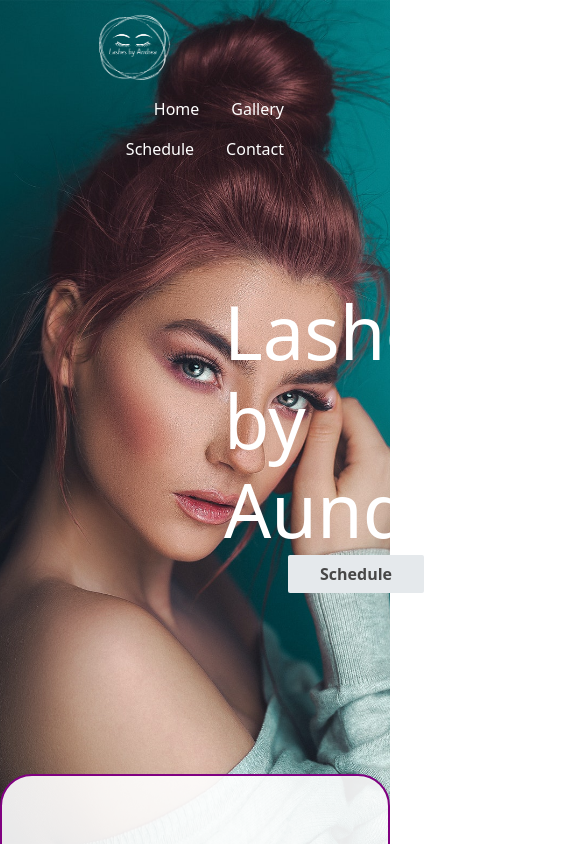
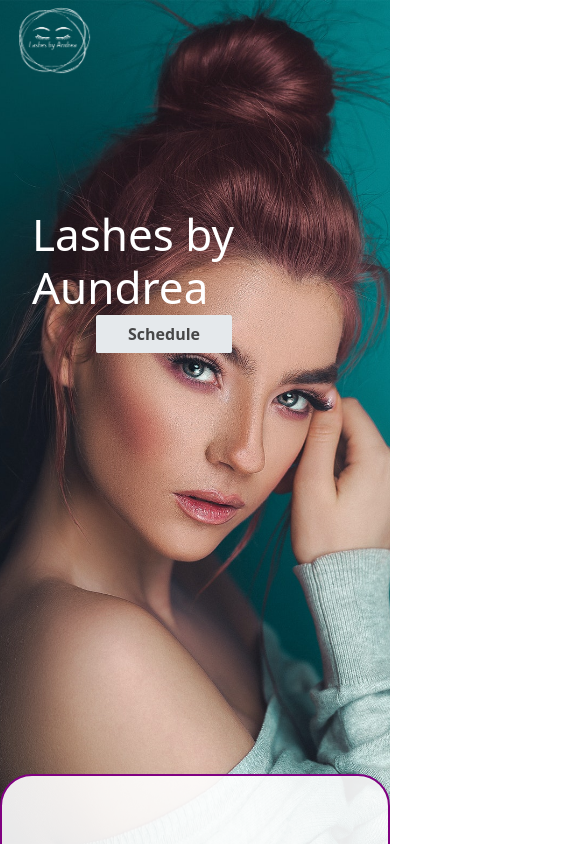
Before and after one commit to rhubbuck/react-lashes-website, a React (Create React App) app in the folder react-lashes-website/: page / in a window 390 px wide. Shown: the top 844 px of the page, 585 px wide, since content can reach past the window. Built offline with nearby package versions, Linux system fonts and the light colour scheme.

Commit message:
laptop and tablet breaks

```diff
--- a/react-lashes-website/src/Contact.css
+++ b/react-lashes-website/src/Contact.css
@@ -5,7 +5,7 @@
 
 .contact-container {
   margin: 140px auto;
-  width: 40%;
+  width: 35%;
 }
 
 .contact-form {
--- a/react-lashes-website/src/Footer.css
+++ b/react-lashes-website/src/Footer.css
@@ -24,3 +24,27 @@
 .footer-link {
   color: inherit;
 }
+
+@media only screen and (max-width: 768px) {
+  .footer-link-wrapper {
+    margin: 0 5rem;
+  }
+
+  #social-wrapper {
+    margin: 0 9rem;
+  }
+}
+
+@media only screen and (max-width: 426px) {
+  .footer-link-wrapper {
+    margin: 0 2rem;
+  }
+
+  #social-wrapper {
+    margin: 0 3rem;
+  }
+
+  p {
+    word-wrap: break-word;
+  }
+}
--- a/react-lashes-website/src/Hero.css
+++ b/react-lashes-website/src/Hero.css
@@ -37,3 +37,25 @@
   color: #e5e9ec;
   text-decoration: none;
 }
+
+@media only screen and (max-width: 768px) {
+  .hero-content {
+    padding-top: 11rem;
+    padding-left: 5rem;
+  }
+
+  .hero-title {
+    font-size: 64px;
+  }
+}
+
+@media only screen and (max-width: 426px) {
+  .hero-content {
+    padding-top: 13rem;
+    padding-left: 2rem;
+  }
+
+  .hero-title {
+    font-size: 44px;
+  }
+}
--- a/react-lashes-website/src/Nav.css
+++ b/react-lashes-website/src/Nav.css
@@ -7,6 +7,8 @@
   transition-timing-function: ease-in;
   transition: all 0.3s;
   z-index: 2;
+  padding: 15px 90px 0;
+  background: transparent;
 }
 
 .logo {
@@ -14,7 +16,6 @@
 }
 
 .nav-color {
-  /* background-color: rgb(250, 216, 222); */
   background-color: #9046cf;
 }
 
@@ -24,16 +25,32 @@
   margin: 0;
 }
 
-nav {
-  padding: 15px 90px 0;
-  background: transparent;
-}
-
 .nav-link {
   color: #fff;
 }
 
 .nav-link:hover {
-  /* color: rgb(190, 190, 190); */
   color: #e5e9ec;
 }
+
+@media only screen and (max-width: 1024px) {
+  .navbar {
+    padding: 15px 70px 0;
+  }
+}
+
+@media only screen and (max-width: 768px) {
+  .navbar {
+    padding: 1px 10px 0;
+  }
+}
+
+@media only screen and (max-width: 426px) {
+  .navbar {
+    padding: 1px 10px 0;
+  }
+
+  .nav-link-box {
+    display: none;
+  }
+}
--- a/react-lashes-website/src/Nav.js
+++ b/react-lashes-website/src/Nav.js
@@ -24,7 +24,7 @@ const Navbar = () => {
         <div class="container-fluid">
             <img src={Logo} alt='logo' className='logo'/>
         </div>
-        <Nav className="justify-content-end" activeKey="/home">
+        <Nav className="justify-content-end nav-link-box" activeKey="/home">
             <Nav.Item>
             <Link className='nav-link' to="/">Home</Link>
             </Nav.Item>
--- a/react-lashes-website/src/Services.css
+++ b/react-lashes-website/src/Services.css
@@ -100,3 +100,47 @@
 .info-pricing {
   margin: 160px 0 50px 0;
 }
+
+#card-1 {
+  padding-bottom: 43px;
+}
+
+@media only screen and (max-width: 1024px) {
+  .services-lash-image {
+    width: 170px;
+  }
+
+  .services-wrapper {
+    margin: 3rem 6rem;
+  }
+
+  #card-1 {
+    padding-bottom: 71px;
+  }
+}
+
+@media only screen and (max-width: 768px) {
+  .services-lash-image {
+    width: 130px;
+  }
+
+  .service-card {
+    width: 100%;
+  }
+}
+
+@media only screen and (max-width: 426px) {
+  .services-wrapper {
+    margin: 3rem;
+  }
+
+  .services-lash-image {
+    width: 100px;
+  }
+
+  .service-images-wrapper {
+    display: flex;
+    flex-direction: row;
+    flex-wrap: wrap;
+  }
+}
--- a/react-lashes-website/src/Services.js
+++ b/react-lashes-website/src/Services.js
@@ -36,15 +36,15 @@ const Services = () => {
                         {/* <CardImg className='card-image' variant="top" src={Lash}/> */}
                         <Card.Body>
                             <Card.Title>Classic Full Set <p className='card-time'>2 hours</p></Card.Title>
-                            <Card.Text style={{paddingBottom: '43px'}}>
+                            <Card.Text id='card-1' >
                             A classic lash set includes one lash extension per natural for a noticeable yet wearable look!
                             Appointment may last longer or shorter depending on the amount of natural lashes you have.
                             </Card.Text>
                             <a className='book-button' target='_blank' href='https://lashesbyandreaa.as.me/' rel="noreferrer">BOOK NOW</a>
                         </Card.Body>
                     </Card>
-                    </Col>
-                    <Col>
+                </Col>
+                <Col>
                     <Card className='service-card'>
                         {/* <CardImg className='card-image' variant="top" src={Lash} /> */}
                         <Card.Body>
```
